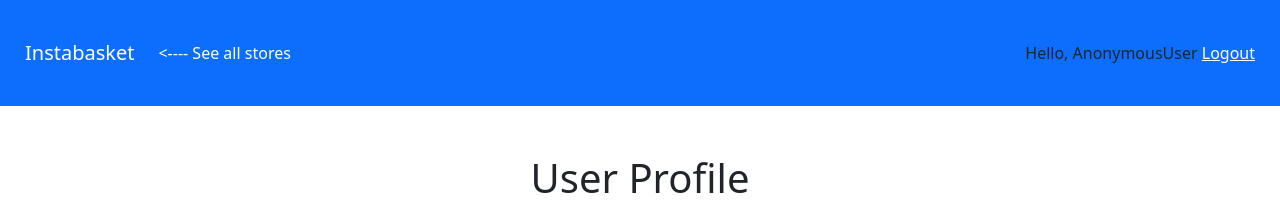
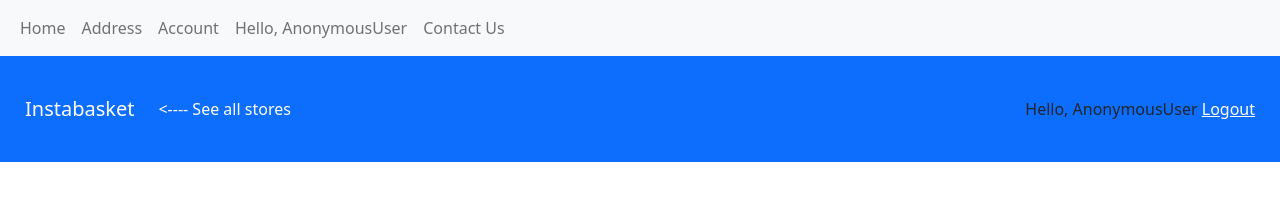
Before and after one commit to PomonaBusiness4800/Grocery-Delivery-Service, a Django app: template app/grocery_delivery/hello/templates/hello/userprofile.html in a window 1280 px wide. Shown: the top 207 px of the page. Run offline with Django 3.2, Linux system fonts and the light colour scheme; the template is opened without the code that fills it, so the values that code supplies are empty.

Commit message:
add userprofile to account on navbar

```diff
--- a/app/grocery_delivery/hello/templates/hello/food4less.html
+++ b/app/grocery_delivery/hello/templates/hello/food4less.html
@@ -2,7 +2,7 @@
 {% load static %}
 
 {% block css %}
-    <link href="hello/style.css" rel="stylesheet"> # use white noise for images and css files
+    <link href="hello/style.css" rel="stylesheet">
 {% endblock %}
 
 {% block content %}
--- a/app/grocery_delivery/hello/templates/hello/ralphs.html
+++ b/app/grocery_delivery/hello/templates/hello/ralphs.html
@@ -2,7 +2,7 @@
 {% load static %}
 
 {% block css %}
-    <link href="hello/style.css" rel="stylesheet"> # use white noise for images and css files
+    <link href="hello/style.css" rel="stylesheet">
 {% endblock %}
 
 {% block content %}
--- a/app/grocery_delivery/hello/templates/hello/smart&final.html
+++ b/app/grocery_delivery/hello/templates/hello/smart&final.html
@@ -2,7 +2,7 @@
 {% load static %}
 
 {% block css %}
-    <link href="hello/style.css" rel="stylesheet"> # use white noise for images and css files
+    <link href="hello/style.css" rel="stylesheet">
 {% endblock %}
 
 {% block content %}
--- a/app/grocery_delivery/hello/templates/hello/snippets/navigationbar_home.html
+++ b/app/grocery_delivery/hello/templates/hello/snippets/navigationbar_home.html
@@ -16,13 +16,13 @@
             <a class="nav-link" href="*">Address</a>
           </li>
           <li class="nav-item active">
-            <a class="nav-link" href="*">Account</a>
+            <a class="nav-link" href={% url 'userprofile' %}>Account</a>
           </li>
           <li class="nav-item active">
             <a class="nav-link" href="*">Hello, {{request.user}} </a>
           </li>
           <li class="nav-item active">
-            <a class="nav-link" href="*">Contact Us</a>
+            <a class="nav-link" href="">Contact Us</a>
           </li>
         </ul>
       </div>
--- a/app/grocery_delivery/hello/templates/hello/traderjoes.html
+++ b/app/grocery_delivery/hello/templates/hello/traderjoes.html
@@ -2,7 +2,7 @@
 {% load static %}
 
 {% block css %}
-    <link href="hello/style.css" rel="stylesheet"> # use white noise for images and css files
+    <link href="hello/style.css" rel="stylesheet">
 {% endblock %}
 
 {% block content %}
--- a/app/grocery_delivery/hello/templates/hello/userprofile.html
+++ b/app/grocery_delivery/hello/templates/hello/userprofile.html
@@ -2,6 +2,8 @@
 
 {% block content %}
 
+<!--Navigation Portion (top)-->
+  {% include 'hello/snippets/navigationbar_home.html' %}
     <nav class="navbar navbar-expand-lg navbar-dark bg-primary">
         <div class="container-fluid" style="padding: 25px">
             <a class="navbar-brand" href="#">Instabasket</a>
@@ -11,7 +13,7 @@
             <div class="collapse navbar-collapse" id="navbarSupportedContent">
                 <ul class="navbar-nav me-auto mb-2 mb-lg-0">
                     <li class="nav-item">
-                        <a class="nav-link active" aria-current="page" href={% url 'storelist' %}> <---- See all stores</a>
+                        <a class="nav-link active" aria-current="page" href={% url 'index' %}> <---- See all stores</a>
                     </li>
                 </ul>
                 <div st>
@@ -171,4 +173,6 @@
     </div>
 
 
+<!--Footer-->
+{% include 'hello/snippets/footer.html' %}
 {% endblock %}
--- a/app/grocery_delivery/hello/templates/hello/vons.html
+++ b/app/grocery_delivery/hello/templates/hello/vons.html
@@ -2,7 +2,7 @@
 {% load static %}
 
 {% block css %}
-    <link href="hello/style.css" rel="stylesheet"> # use white noise for images and css files
+    <link href="hello/style.css" rel="stylesheet">
 {% endblock %}
 
 {% block content %}
--- a/app/grocery_delivery/hello/templates/hello/wholefoods.html
+++ b/app/grocery_delivery/hello/templates/hello/wholefoods.html
@@ -2,7 +2,7 @@
 {% load static %}
 
 {% block css %}
-    <link href="hello/style.css" rel="stylesheet"> # use white noise for images and css files
+    <link href="hello/style.css" rel="stylesheet">
 {% endblock %}
 
 {% block content %}
```
